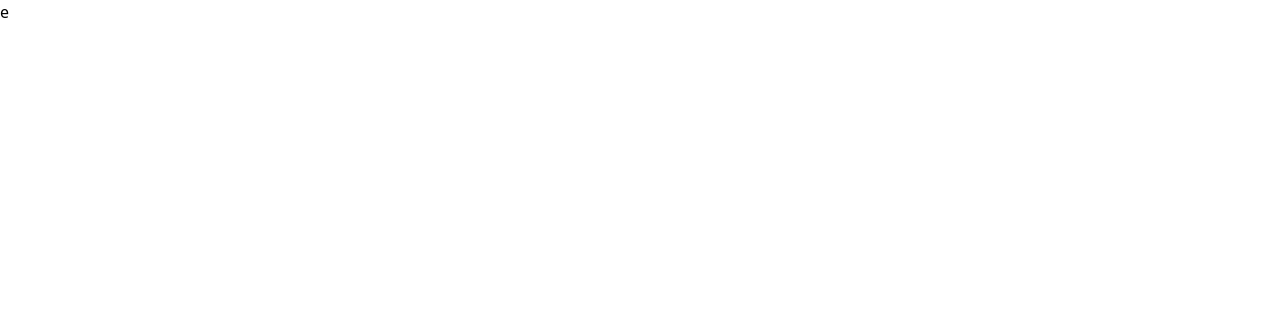
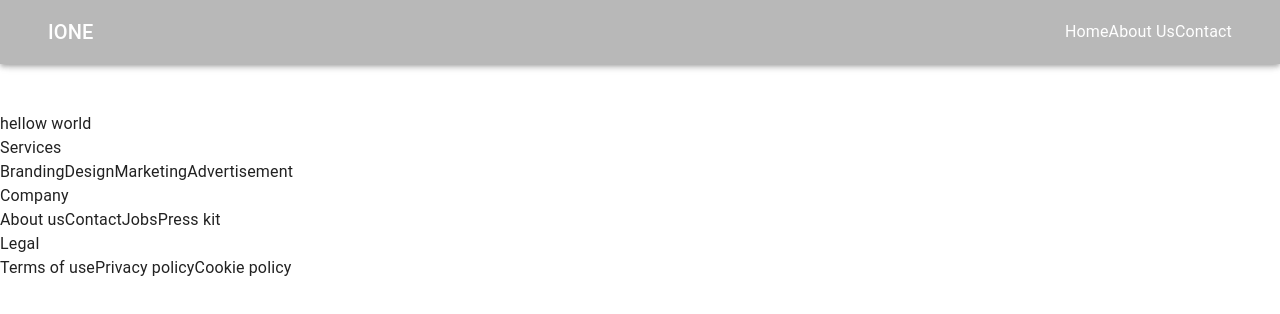
Before and after one commit to tahmidurrahmann/company-evaluation-platform-client, a React (Vite) app: page /aboutUs in a window 1280 px wide. Before the commit this address had no page. Shown: the top 314 px of the page. Built offline with nearby package versions, Linux system fonts and the light colour scheme.

Commit message:
About us

```diff
--- a/src/pages/About-us/Aboutus.jsx
+++ b/src/pages/About-us/Aboutus.jsx
@@ -3,7 +3,7 @@
 const Aboutus = () => {
     return (
         <div>
-
+            <h1>hellow world</h1>
         </div>
     );
 };
--- a/src/router/router.jsx
+++ b/src/router/router.jsx
@@ -2,6 +2,7 @@ import { createBrowserRouter } from "react-router-dom";
 import App from "../App";
 import Error from "../error/Error";
 import Home from "../pages/Home/Home/Home";
+import Aboutus from "../pages/About-us/Aboutus";
 
 const router = createBrowserRouter([
     {
@@ -13,6 +14,10 @@ const router = createBrowserRouter([
                 path : '/',
                 element : <Home />
             },
+            {
+                path:'/aboutUs',
+                element:<Aboutus/>
+            }
         ]
     }
 ])
```
